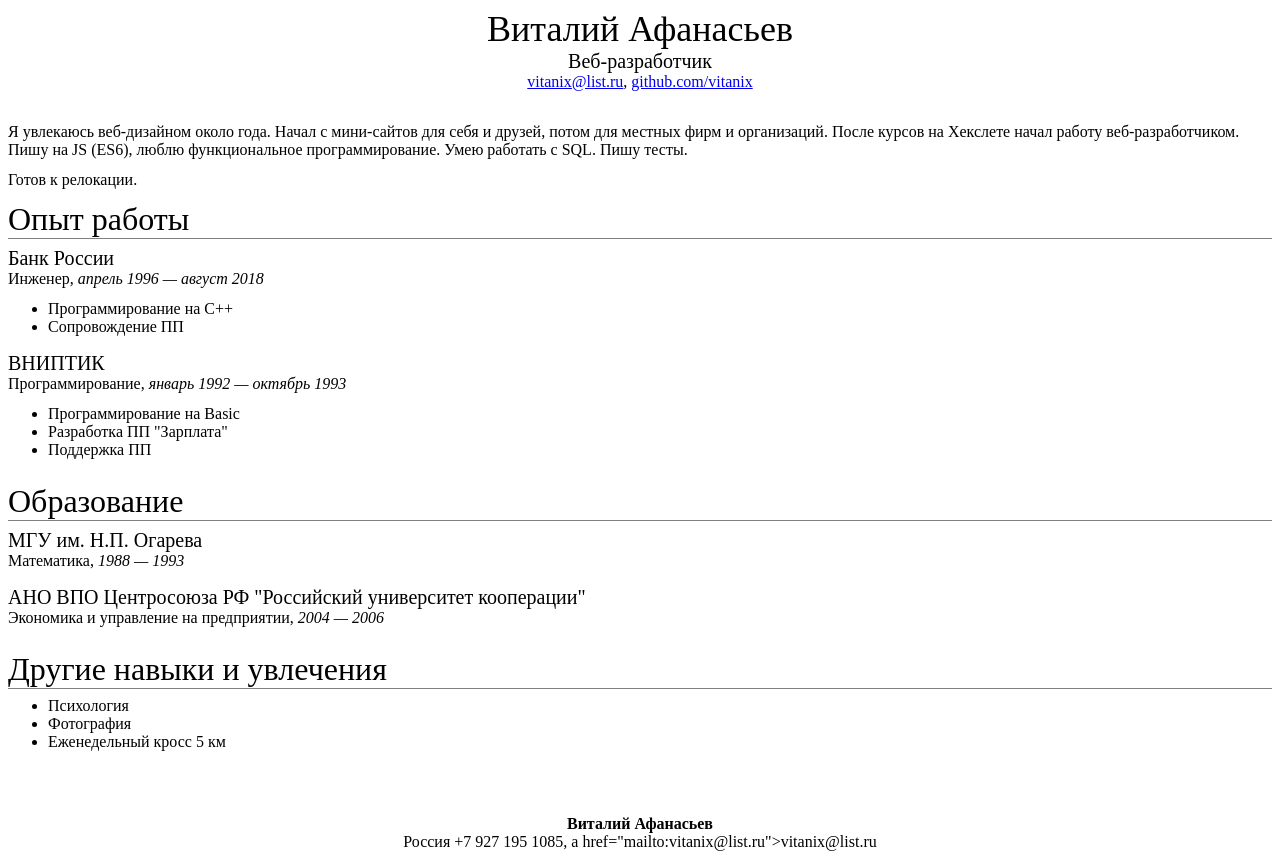
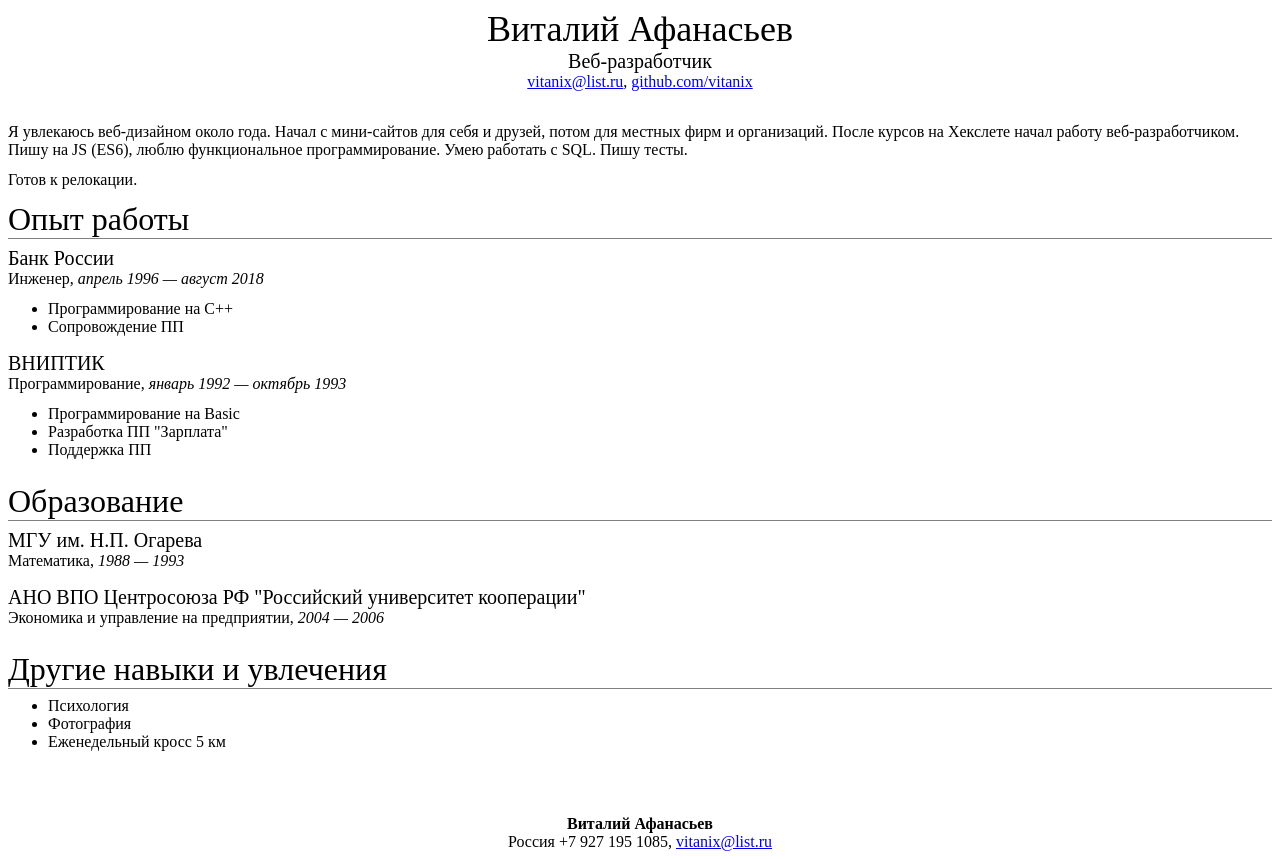
Before and after one commit to vitanix/vitanix.github.io, a plain HTML site: page index.html in a window 1280 px wide. Drawn offline with Linux system fonts and the light colour scheme.

Commit message:
Update index.html

```diff
--- a/index.html
+++ b/index.html
@@ -85,7 +85,7 @@
     <div id="footer">
       <strong>Виталий Афанасьев</strong>
       <br/>
-      Россия +7 927 195 1085, a href="mailto:vitanix@list.ru">vitanix@list.ru</a>
+      Россия +7 927 195 1085, <a href="mailto:vitanix@list.ru">vitanix@list.ru</a>
     </div>
 
   </body>
```
